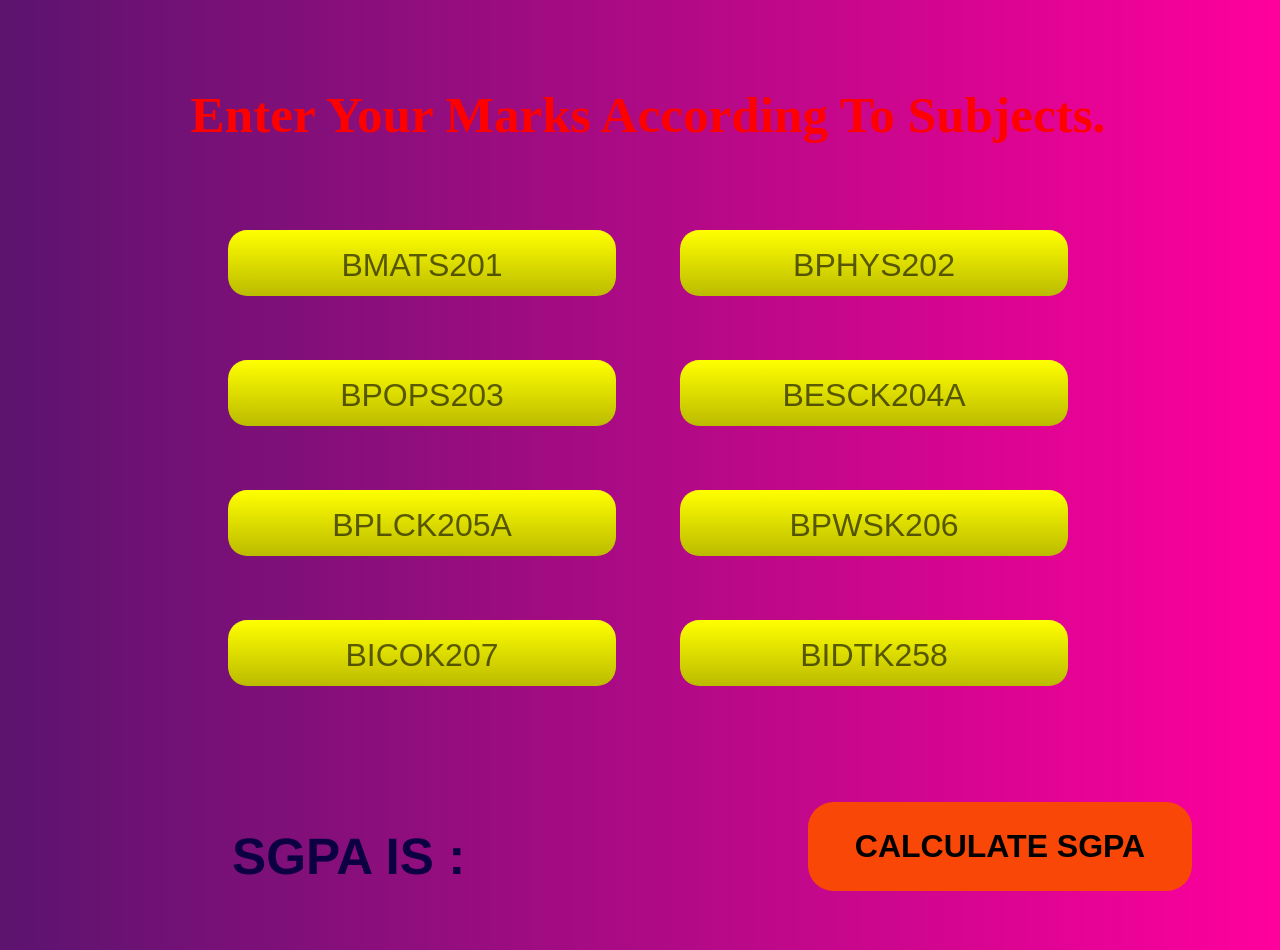
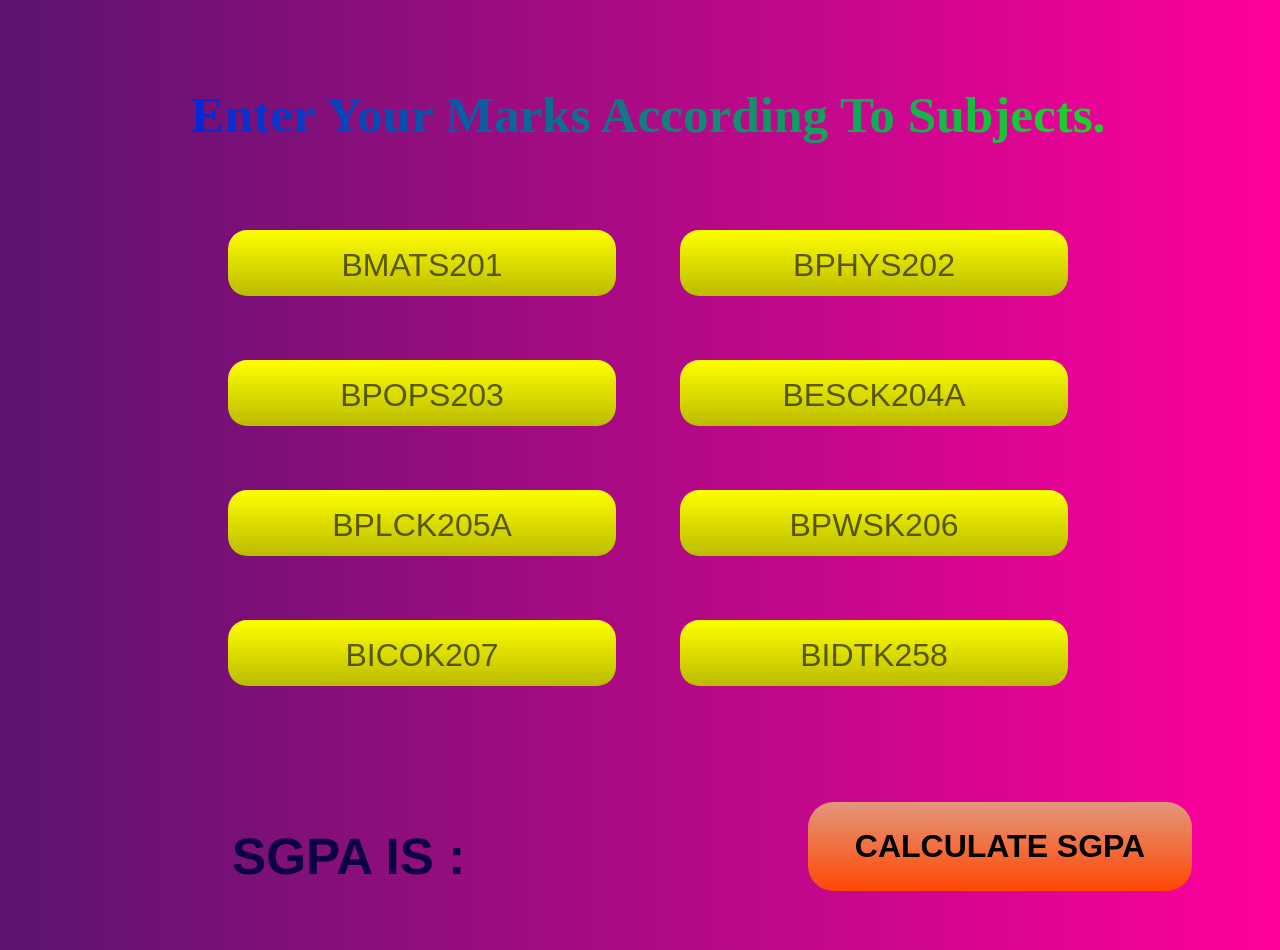
Before and after one commit to KishoreK214/Project-2, a plain HTML site: page index1.html in a window 1280 px wide. Drawn offline with Linux system fonts and the light colour scheme.

Commit message:
new project

```diff
--- a/static/css/style.css
+++ b/static/css/style.css
@@ -9,15 +9,15 @@ body{
     position: relative;
 }
 p{
+    background-image:
+    linear-gradient(260deg,rgb(255, 115, 0), #ff0000);
+  -webkit-background-clip: text;
+    color: transparent;
     margin-top: 40vh;
     text-align: center;
     font-size: 4vw;
     line-height: 4vw;
     font-weight: 600;
-    color: rgb(255, 85, 0);
-}
-span{
-    color: #ff0000;
 }
 .btn{
     display: flex;
--- a/static/css/style1.css
+++ b/static/css/style1.css
@@ -5,7 +5,10 @@ body{
    background: linear-gradient(90deg,#5b146f, #ff009c );
 }
 p{
-    color: #ff0000;
+    background-image:
+    linear-gradient(100deg, blue,rgb(26, 255, 0));
+    -webkit-background-clip: text;
+    color: transparent;
     text-align: center;
     font-size: 4vw;
     font-weight: 600;
@@ -65,7 +68,7 @@ h2{
 }
 button{
     font-size: 2.5vw;
-    background-color: rgb(249, 71, 7);
+    background: linear-gradient(rgb(227, 151, 123),rgb(255, 71, 4));
     width: 30vw;
     height: 7vw;
     border: none;
@@ -74,8 +77,7 @@ button{
     transition: 0.5s all;
 }
 button:hover{
-
-    background-color: rgb(229, 61, 0);
+    background-color: rgb(255, 69, 1);
 }
 
 @media(max-width:600px) {
--- a/static/css/style2.css
+++ b/static/css/style2.css
@@ -7,7 +7,10 @@ body {
     position: relative;
 }
 .sub{
-    color: #ff0000;
+    background-image:
+    linear-gradient(160deg,rgb(255, 115, 0), #ff0000);
+  -webkit-background-clip: text;
+    color: transparent;
     font-weight: 600;
     text-align: center;
     font-size: 8vw;
@@ -21,7 +24,7 @@ body {
 }
 button{
     font-size: 3vw;
-    background: linear-gradient(yellow,rgb(255, 166, 0));
+    background: linear-gradient(yellow,rgb(255, 119, 0));
     width: 30vw;
     height: 20vw;
     border-radius: 2vw;
```
